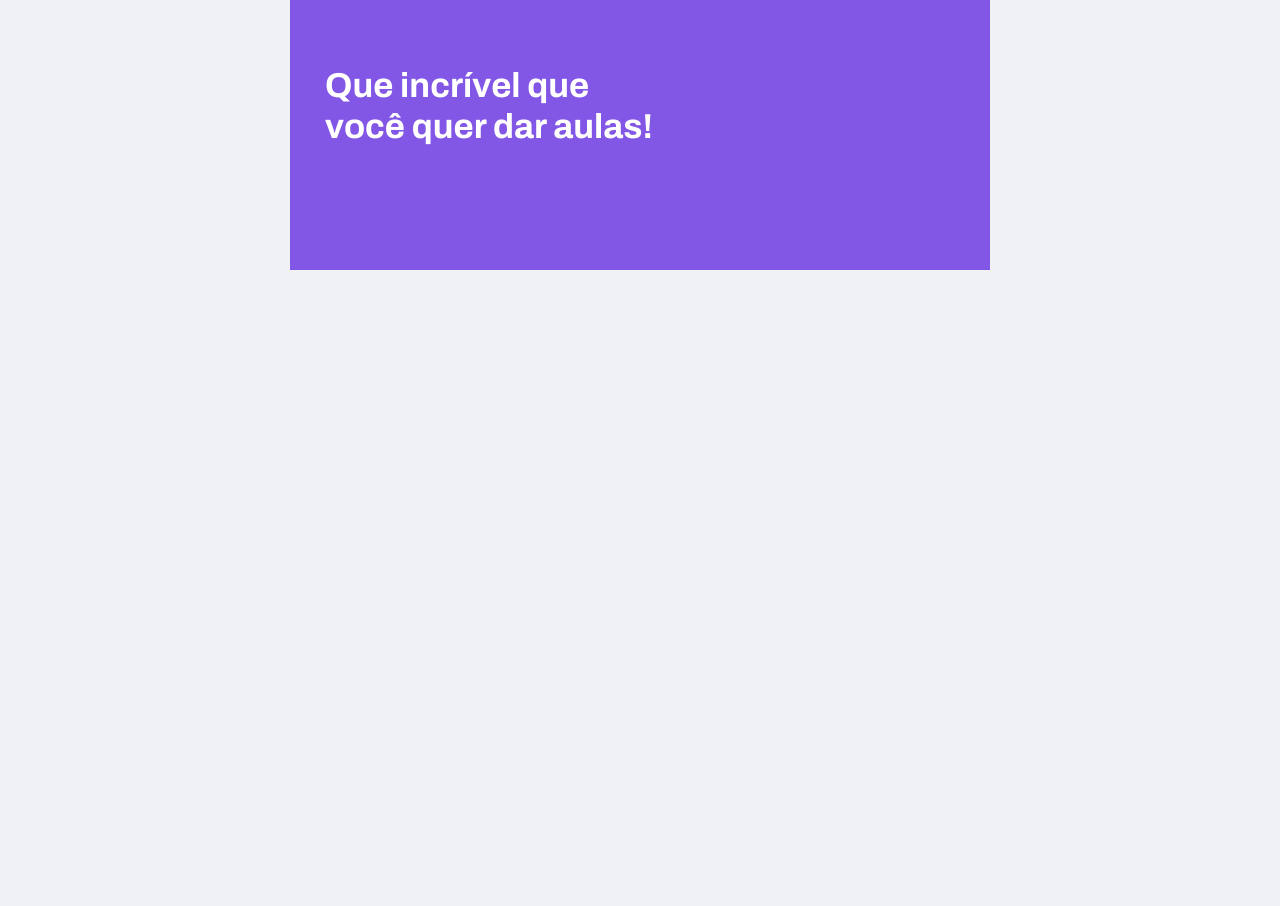
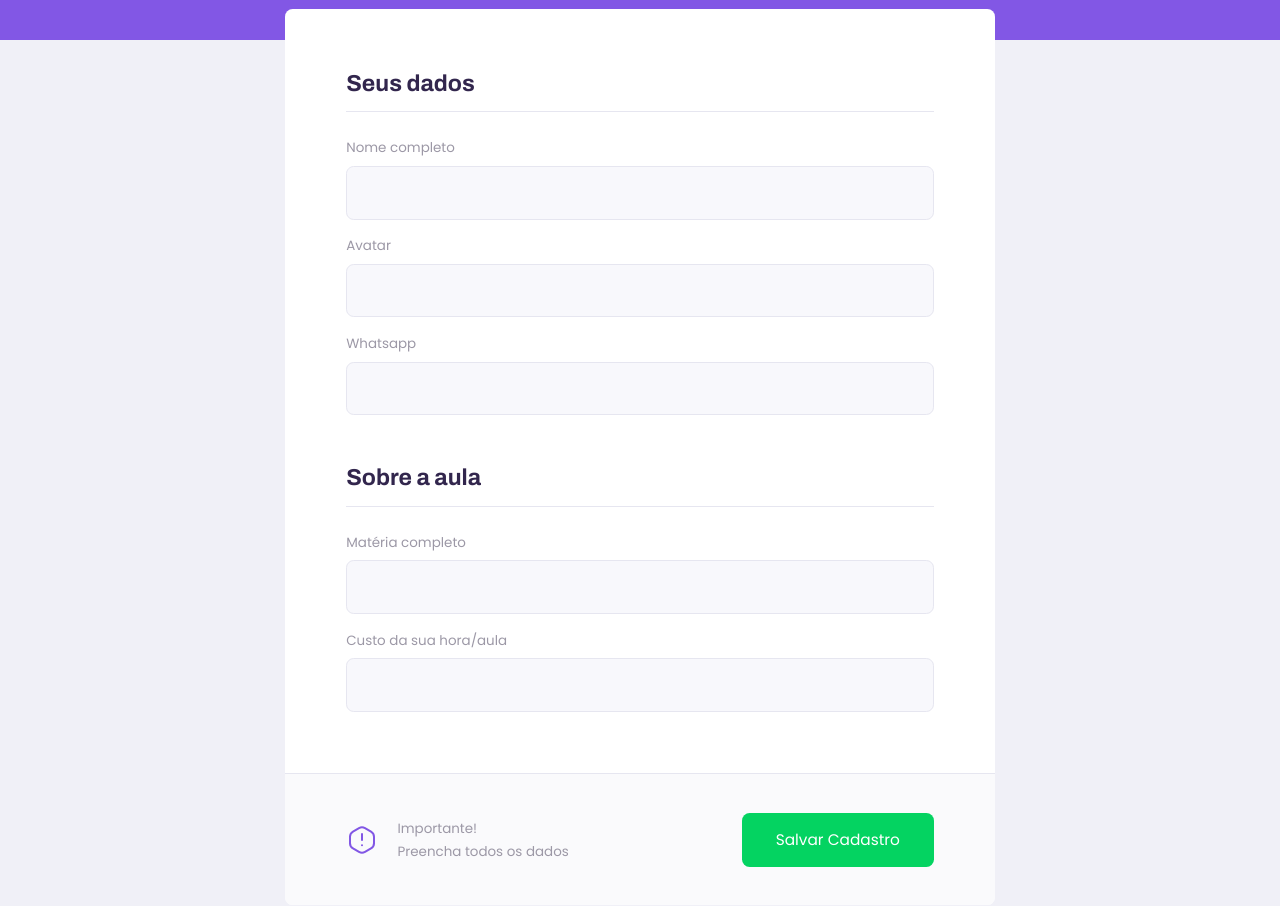
Before and after one commit to RogerBambinetti/proffy-nodejs-reactjs-react-native, a React (Create React App) app in the folder web/: page /give-classes in a window 1280 px wide. Shown: the part 300-1206 px from the top of the page. Before the commit the page ends 800 px from the top, so only its background shows below. Built offline with nearby package versions, Linux system fonts and the light colour scheme.

Commit message:
update frontend

```diff
--- a/web/src/assets/styles/global.css
+++ b/web/src/assets/styles/global.css
@@ -47,7 +47,6 @@
 
 .container {
     width: 90vw;
-    max-width: 700px;
 }
 
 @media (min-width: 700px) {
--- /dev/null
+++ b/web/src/components/Input/index.tsx
@@ -0,0 +1,20 @@
+import React, { InputHTMLAttributes } from 'react';
+
+import './styles.css';
+
+interface inputProps extends InputHTMLAttributes<HTMLInputElement> {
+    label: string;
+    name: string;
+}
+
+const Input: React.FC<inputProps> = ({ label, name, ...rest }) => {
+    return (
+        <div className="input-block">
+            <label htmlFor={name}>{label}</label>
+            <input type="text" id={name} {...rest} />
+        </div>
+
+    );
+}
+
+export default Input;
--- /dev/null
+++ b/web/src/components/Input/styles.css
@@ -0,0 +1,36 @@
+.input-block {
+    position: relative;
+}
+
+/*seleciona todo .input-block menos o primeiro*/
+
+.input-block+.input-block {
+    margin-top: 1.4rem;
+}
+
+.input-block label {
+    font-size: 1.4rem;
+}
+
+.input-block input {
+    width: 100%;
+    height: 5.6rem;
+    margin-top: 0.8rem;
+    border-radius: 0.8rem;
+    background: var(--color-input-background);
+    border: 1px solid var(--color-line-in-white);
+    outline: 0;
+    padding: 0 1.6rem;
+    font: 1.6rem Archivo;
+}
+
+.input-block:focus-within:after {
+    width: calc(100% - 3.2rem);
+    height: 2px;
+    content: '';
+    background: var(--color-primary-light);
+    position: absolute;
+    left: 1.6rem;
+    right: 1.6rem;
+    bottom: 0;
+}
--- a/web/src/components/PageHeader/index.tsx
+++ b/web/src/components/PageHeader/index.tsx
@@ -8,6 +8,7 @@
 
 interface PageHeaderProps {
     title: string;
+    description?: string;
 }
 
 const PageHeader: React.FC<PageHeaderProps> = (props) => {
@@ -21,6 +22,7 @@
             </div>
             <div className="header-content">
                 <strong>{props.title}</strong>
+                {props.description && <p>{props.description}</p>}
                 {props.children}
             </div>
 
--- a/web/src/components/PageHeader/styles.css
+++ b/web/src/components/PageHeader/styles.css
@@ -40,6 +40,14 @@
     color: var(--color-title-in-primary);
 }
 
+.page-header .header-content p {
+    max-width: 30rem;
+    font-size: 1.6rem;
+    line-height: 2.6rem;
+    color: var(--color-text-in-primary);
+    margin-top: 2.4rem;
+}
+
 @media (min-width: 700px) {
     .page-header {
         height: 340px;
--- a/web/src/pages/TeacherForm/index.tsx
+++ b/web/src/pages/TeacherForm/index.tsx
@@ -1,13 +1,46 @@
 import React from 'react';
 
+import Input from '../../components/Input';
 import PageHeader from '../../components/PageHeader';
 
-//import './styles.css';
+import warningIcon from '../../assets/images/icons/warning.svg';
+
+import './styles.css';
 
 export default function TeacherForm() {
     return (
         <div id="page-teacher-form" className="container">
-            <PageHeader title="Que incrível que você quer dar aulas!" />
+            <PageHeader title="Que incrível que você quer dar aulas!"
+                description="O primeiro passo é preencher esse formulário"
+            />
+            <main>
+                <fieldset>
+                    <legend>Seus dados</legend>
+
+                    <Input name="name" label="Nome completo" />
+
+                    <Input name="avatar" label="Avatar" />
+
+                    <Input name="whatsapp" label="Whatsapp" />
+
+                </fieldset>
+                <fieldset>
+                    <legend>Sobre a aula</legend>
+
+                    <Input name="subject" label="Matéria completo" />
+
+                    <Input name="cost" label="Custo da sua hora/aula" />
+
+                </fieldset>
+                <footer>
+                    <p>
+                        <img src={warningIcon} alt="Aviso importante" />
+                        Importante! <br />
+                        Preencha todos os dados
+                    </p>
+                    <button type="button">Salvar Cadastro</button>
+                </footer>
+            </main>
         </div>
     );
 }
--- /dev/null
+++ b/web/src/pages/TeacherForm/styles.css
@@ -0,0 +1,100 @@
+#page-teacher-form {
+    width: 100vw;
+    min-height: 100vh;
+}
+
+#page-teacher-form .page-header .header-content {
+    margin-bottom: 6.4rem;
+}
+
+#page-teacher-form main {
+    background: var(--color-box-base);
+    width: 100%;
+    max-width: 74rem;
+    border-radius: 0.8rem;
+    margin: -3.2rem auto 3.2rem;
+    padding-top: 6.4rem;
+    overflow: hidden;
+}
+
+#page-teacher-form main fieldset {
+    border: 0;
+    padding: 0 2.4rem;
+    margin-bottom: 50px;
+}
+
+#page-teacher-form main fieldset label {
+    color: var(--color-text-complement);
+}
+
+#page-teacher-form main fieldset legend {
+    font: 700 2.4rem Archivo;
+    color: var(--color-text-title);
+    margin-bottom: 2.4rem;
+    display: flex;
+    align-items: center;
+    justify-content: space-between;
+    width: 100%;
+    padding-bottom: 1.6rem;
+    border-bottom: 1px solid var(--color-line-in-white);
+}
+
+#page-teacher-form main footer {
+    padding: 4rem 2.4rem;
+    background: var(--color-box-footer);
+    border-top: 1px solid var(--color-line-in-white);
+    margin-top: 6.4rem;
+}
+
+#page-teacher-form main footer p {
+    display: flex;
+    align-items: center;
+    justify-content: center;
+    font-size: 1.4rem;
+    line-height: 2.4rem;
+    color: var(--color-text-complement);
+}
+
+#page-teacher-form main footer p img {
+    margin-right: 2rem;
+}
+
+#page-teacher-form main footer button {
+    width: 100%;
+    height: 5.6rem;
+    background: var(--color-secundary);
+    color: var(--color-button-text);
+    border: 0;
+    border-radius: 0.8rem;
+    cursor: pointer;
+    font: 700;
+    display: flex;
+    align-items: center;
+    justify-content: center;
+    text-decoration: none;
+}
+
+@media (min-width: 700px) {
+    #page-teacher-form {
+        max-width: 100vw;
+    }
+    #page-teacher-form .page-header .header-content {
+        margin-bottom: 0;
+    }
+    #page-teacher-form main fieldset {
+        padding: 0 6.4rem;
+    }
+    #page-teacher-form main footer {
+        padding: 4.0rem 6.4rem;
+        display: flex;
+        align-items: flex;
+        justify-content: space-between;
+    }
+    #page-teacher-form main footer p {
+        justify-content: space-between;
+    }
+    #page-teacher-form main footer button {
+        width: 20rem;
+        margin-top: 0;
+    }
+}
--- a/web/src/pages/TeacherList/index.tsx
+++ b/web/src/pages/TeacherList/index.tsx
@@ -1,5 +1,6 @@
 import React from 'react';
 
+import Input from '../../components/Input';
 import PageHeader from '../../components/PageHeader';
 import TeacherItem from '../../components/TeacherItem';
 
@@ -10,21 +11,11 @@
         <div id="page-teacher-list" className="container">
             <PageHeader title="Esses são os proffys disponíveis.">
                 <form id="search-teachers">
-                    <div className="input-block">
-                        <label htmlFor="subject">Matéria</label>
-                        <input type="text" id="subject" />
-                    </div>
+                    <Input name="subject" label="Matéria" />
 
-                    <div className="input-block">
-                        <label htmlFor="week_day">Dia da Semana</label>
-                        <input type="text" id="week_day" />
-                    </div>
+                    <Input name="week_day" label="Dia da Semana" />
 
-                    <div className="input-block">
-                        <label htmlFor="time">Hora</label>
-                        <input type="text" id="time" />
-                    </div>
-
+                    <Input type="time" name="time" label="Hora" />
                 </form>
             </PageHeader>
             <main>
--- a/web/src/pages/TeacherList/styles.css
+++ b/web/src/pages/TeacherList/styles.css
@@ -9,43 +9,6 @@
 
 #search-teachers label {
     color: var(--color-text-in-primary);
-}
-
-#search-teachers .input-block {
-    position: relative;
-}
-
-/*seleciona todo .input-block menos o primeiro*/
-
-#search-teachers .input-block+.input-block {
-    margin-top: 1.4rem;
-}
-
-#search-teachers .input-block label {
-    font-size: 1.4rem;
-}
-
-#search-teachers .input-block input {
-    width: 100%;
-    height: 5.6rem;
-    margin-top: 0.8rem;
-    border-radius: 0.8rem;
-    background: var(--color-input-background);
-    border: 1px solid var(--color-line-in-white);
-    outline: 0;
-    padding: 0 1.6rem;
-    font: 1.6rem Archivo;
-}
-
-#search-teachers .input-block:focus-within:after {
-    width: calc(100% - 3.2rem);
-    height: 2px;
-    content: '';
-    background: var(--color-primary-light);
-    position: absolute;
-    left: 1.6rem;
-    right: 1.6rem;
-    bottom: 0;
 }
 
 #page-teacher-list main {
```
Also changed, not shown: 1 other file (tests, documents, lock files or other folders).
